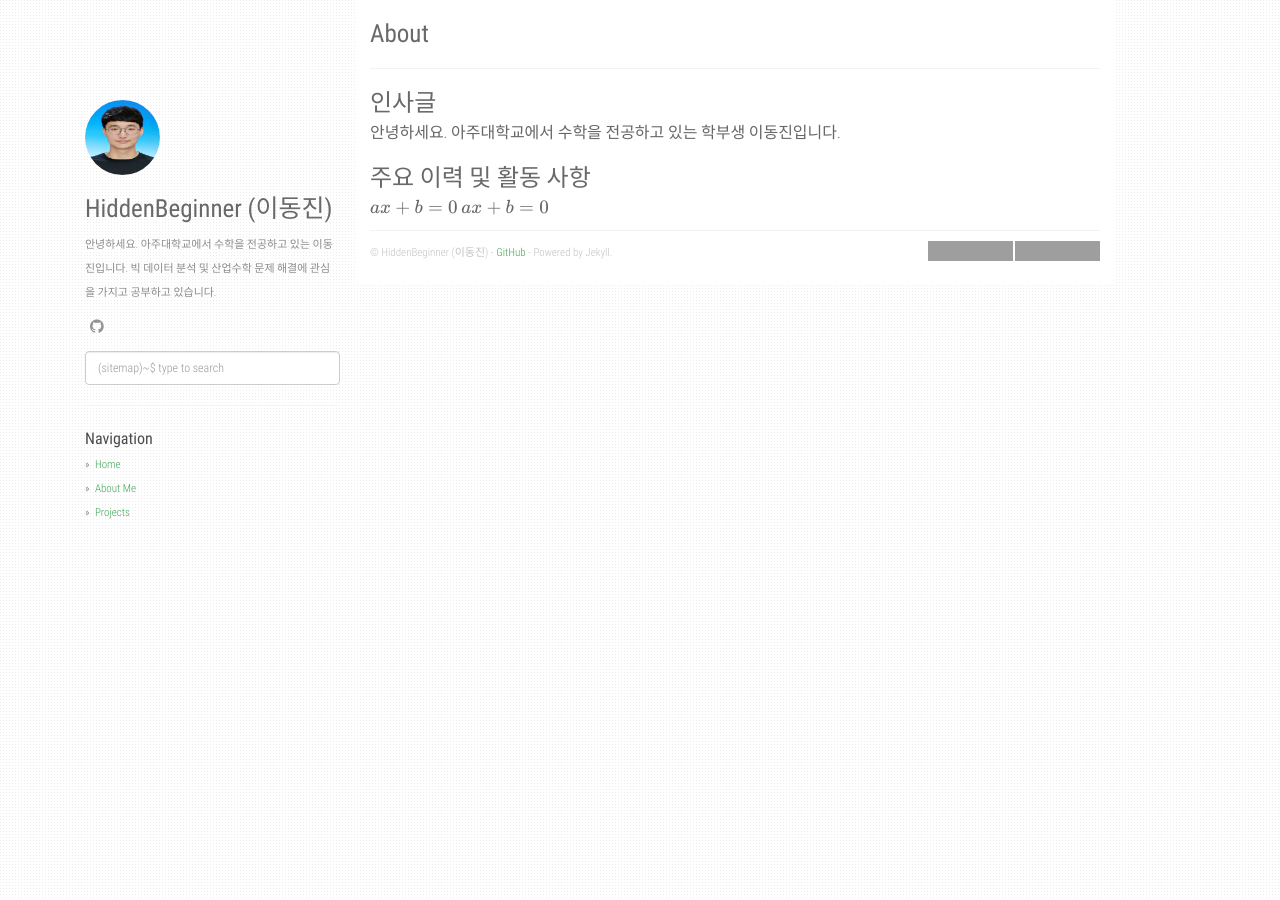
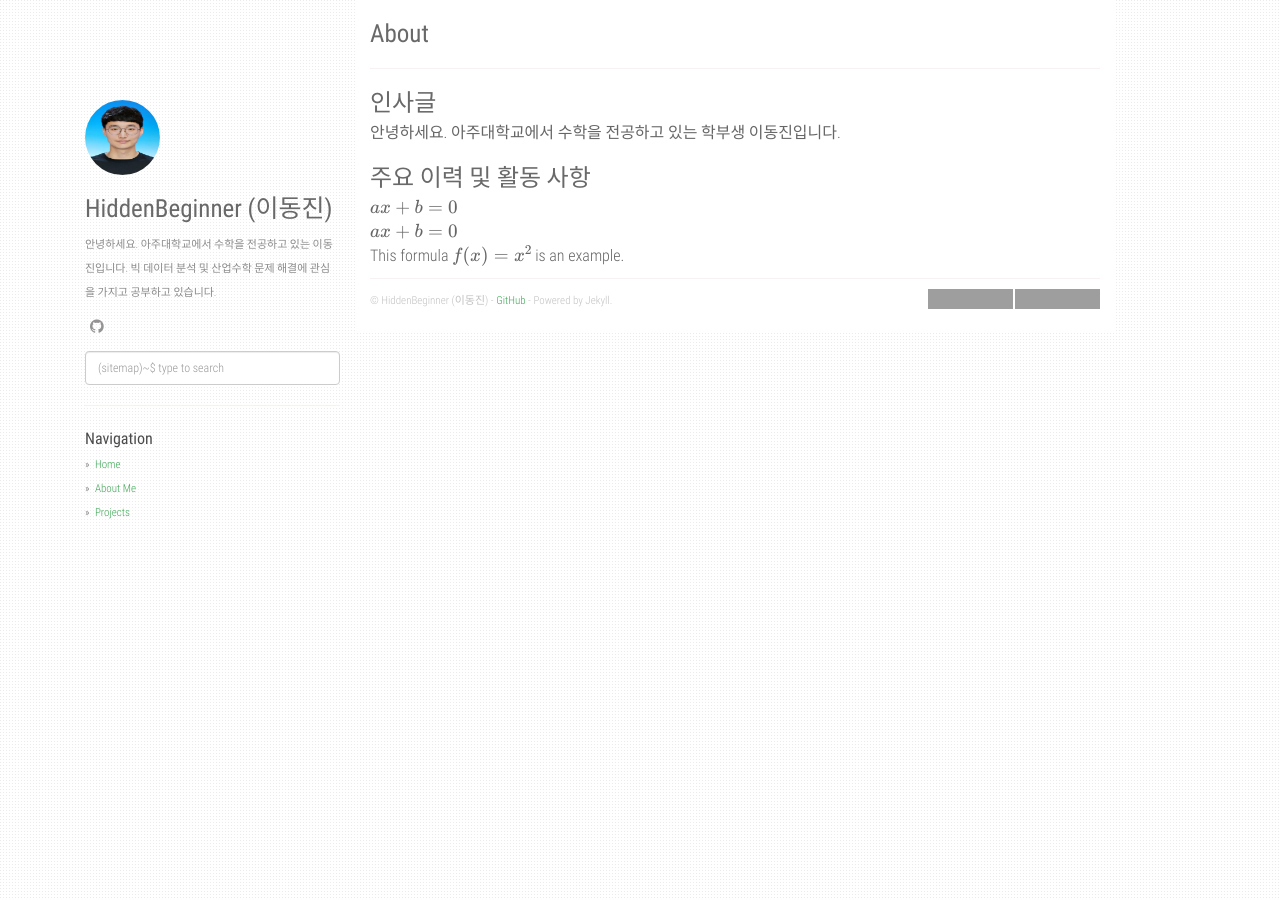
Before and after one commit to agusmakmun/agusmakmun.github.io, a Jekyll site: the page built from about.md, in a window 1280 px wide. Built offline with Jekyll 4.4.1, drawn with Linux system fonts in a browser that asks for light colours; formulas are drawn with MathJax 3; grey boxes are pictures that could not be loaded.

Commit message:
Update about.md

```diff
--- a/about.md
+++ b/about.md
@@ -6,6 +6,8 @@ use_math: true
 ---
 ### 인사글
 안녕하세요. 아주대학교에서 수학을 전공하고 있는 학부생 이동진입니다. <br/>
+
 ### 주요 이력 및 활동 사항
-$ax+b=0$
-$$ax+b=0$$
+$ax+b=0$ <br/>
+$$ax+b=0$$ <br/>
+This formula $f(x) = x^2$ is an example.
```
